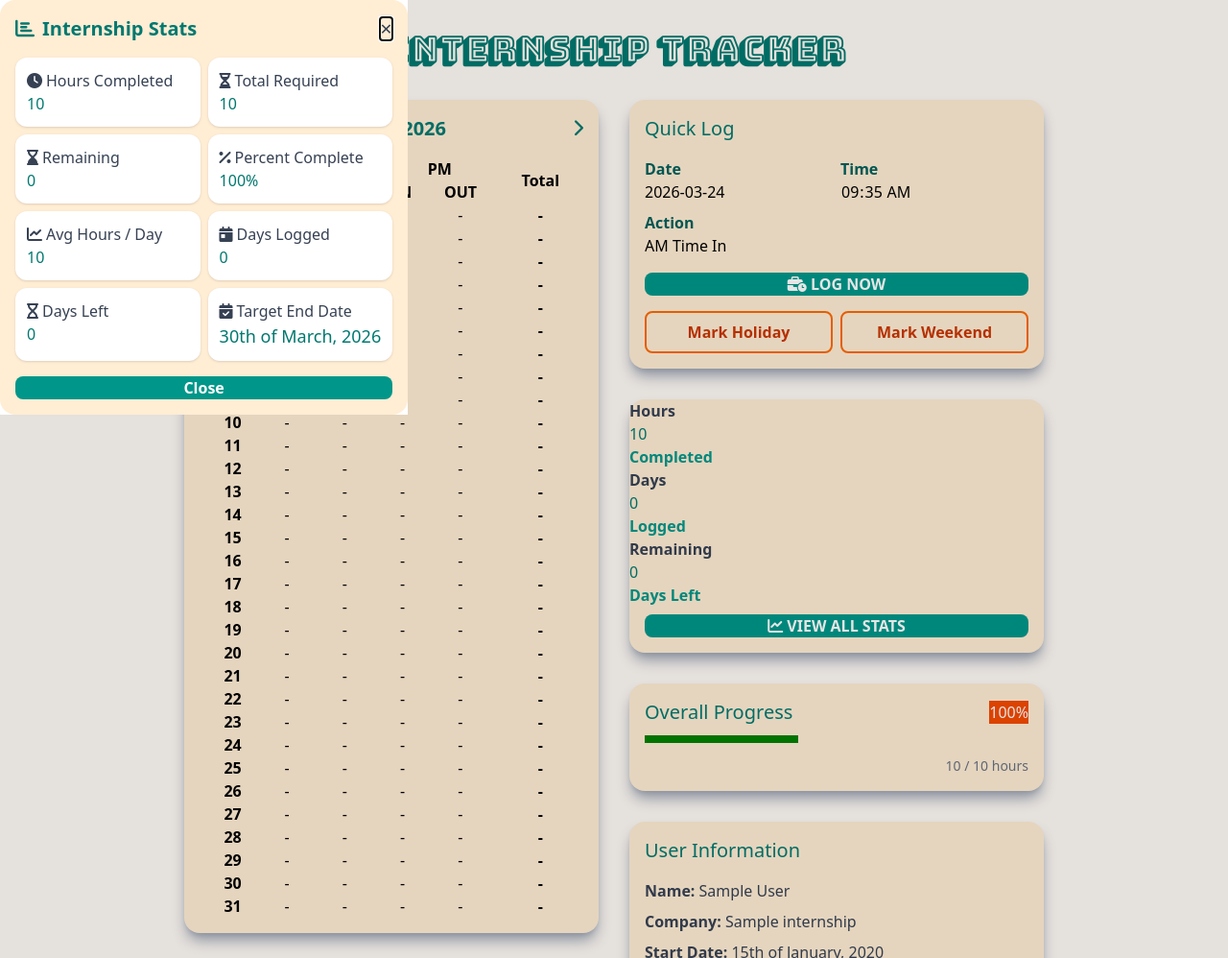
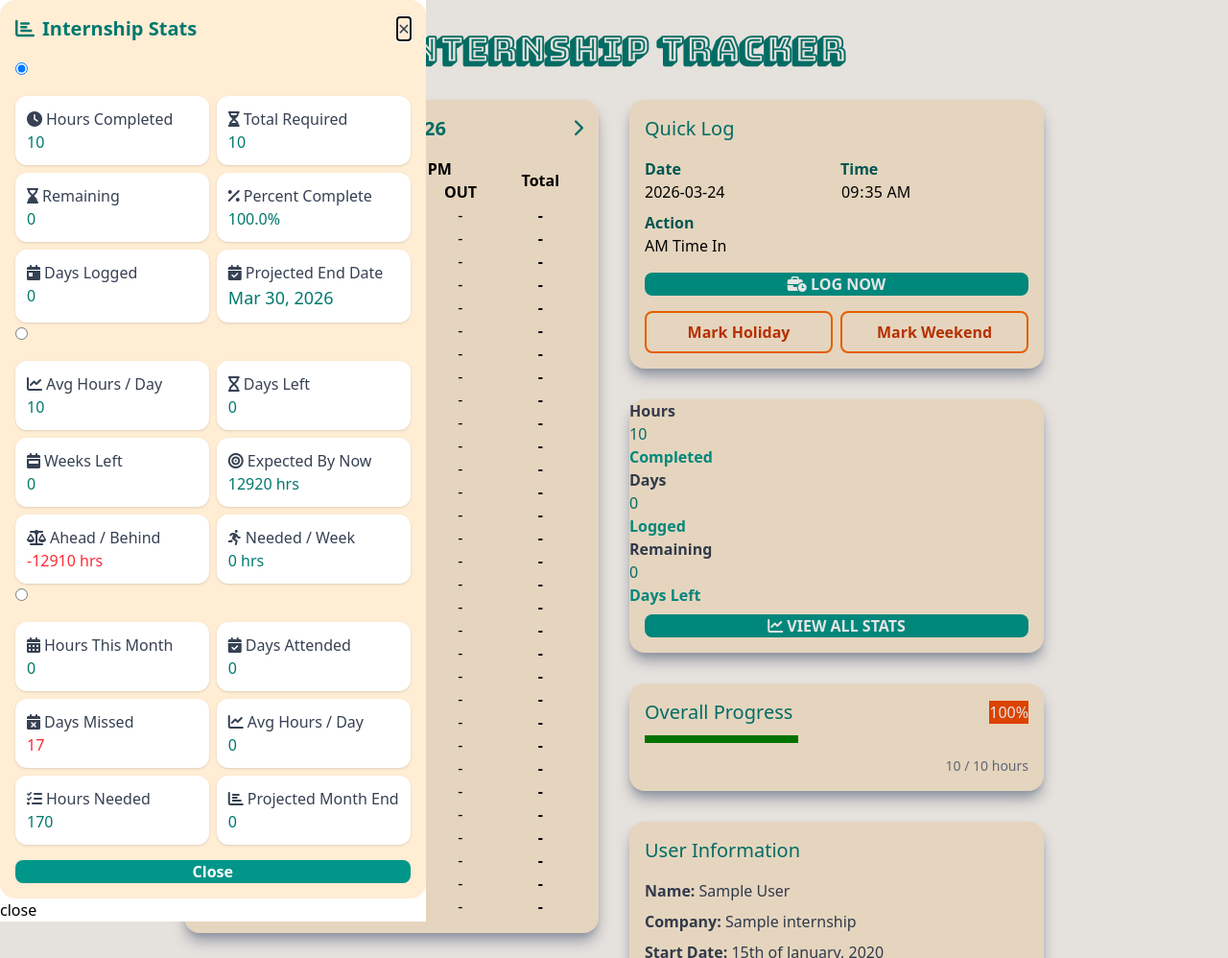
Before and after one commit to michaelgelooooo/Internship-Tracker, a Django app: page /internship-tracker/ in a window 1280 px wide, after a click on "VIEW ALL STATS". Shown: the whole page at 96% size. Run offline with Django 5.2, Linux system fonts and the light colour scheme; a user stored in the database is signed in; tables that the repository leaves empty hold one stand-in row (values such as "Sample post"); some libraries are stand-ins or nearby versions.

Commit message:
Expanded internship statistics

```diff
--- a/Main/templates/base.html
+++ b/Main/templates/base.html
@@ -55,7 +55,7 @@
         {% endblock %}
     </main>
 
-    <script src="{% static 'js/main.js' %}"></script>
+    <script src="{% static 'js/main.js' %}?v=2"></script>
 </body>
 
 </html>
--- a/Main/templates/pages/index.html
+++ b/Main/templates/pages/index.html
@@ -42,7 +42,7 @@
                     </div>
                     <div class="pt-2">
                         <button type="submit" {% if not next_action %}disabled{% endif %}
-                            class="btn w-full bg-teal-600 hover:bg-teal-700 text-white font-semibold rounded-lg">
+                            class="btn w-full bg-teal-600 hover:bg-teal-700 text-white border-none font-semibold rounded-lg">
                             <i class="fas fa-business-time"></i> LOG NOW
                         </button>
                     </div>
@@ -101,7 +101,7 @@
                     </div>
                 </div>
                 <div class="px-4 pb-4">
-                    <button class="btn w-full bg-teal-600 hover:bg-teal-700 text-white font-semibold rounded-lg"
+                    <button class="btn w-full bg-teal-600 hover:bg-teal-700 text-white border-none font-semibold rounded-lg"
                         type="button" onclick="document.getElementById('all-stats-modal').showModal()">
                         <i class="fas fa-chart-line"></i> VIEW ALL STATS
                     </button>
@@ -114,7 +114,7 @@
                 <div class="card-body p-4">
                     <div class="flex justify-between items-center">
                         <h2 class="card-title text-teal-700 text-xl">Overall Progress</h2>
-                        <span class="badge bg-orange-600 text-white border-none">{{ percent_complete }}%</span>
+                        <span class="badge bg-orange-600 text-white border-none">{{ percent_complete|floatformat:0 }}%</span>
                     </div>
 
                     <progress class="progress text-teal-600 h-2 mt-2" value="{{ total_logged }}"
--- a/Main/templates/partials/stats-modal.html
+++ b/Main/templates/partials/stats-modal.html
@@ -1,6 +1,6 @@
-<!-- View All Stats Modal -->
 <dialog id="all-stats-modal" class="modal modal-center sm:modal-middle p-0">
-    <form method="dialog" class="modal-box max-w-xl p-4 space-y-4 bg-orange-100 rounded-2xl">
+    <div class="modal-box max-w-xl p-4 space-y-4 bg-orange-100 rounded-2xl">
+
         <!-- Header -->
         <div class="flex justify-between items-center mb-4">
             <h3 class="text-xl font-bold text-teal-700 flex items-center gap-2">
@@ -12,74 +12,158 @@
             </button>
         </div>
 
-        <!-- Stats Grid -->
+        <!-- Tabs -->
+        <div class="tabs tabs-box w-full justify-center bg-orange-100 shadow-none rounded-xl">
+
+            <!-- Tab 1: Overall -->
+            <input type="radio" name="stats_tabs" class="tab font-bold text-teal-800 flex-1" aria-label="Overall"
+                checked />
+            <div class="tab-content pt-4">
                 <div class="grid grid-cols-2 gap-2">
-            <!-- Total Hours Completed -->
                     <div class="stat bg-white p-3 rounded-xl shadow">
-                <div class="stat-title flex items-center gap-1 text-gray-700"><i class="fas fa-clock"></i> Hours
-                    Completed</div>
+                        <div class="stat-title flex items-center gap-1 text-gray-700">
+                            <i class="fas fa-clock"></i> Hours Completed
+                        </div>
                         <div class="stat-value text-teal-700">{{ total_logged|stringformat:"g" }}</div>
                     </div>
-
-            <!-- Total Required Hours -->
                     <div class="stat bg-white p-3 rounded-xl shadow">
-                <div class="stat-title flex items-center gap-1 text-gray-700"><i class="fas fa-hourglass-half"></i>
-                    Total Required</div>
+                        <div class="stat-title flex items-center gap-1 text-gray-700">
+                            <i class="fas fa-hourglass-half"></i> Total Required
+                        </div>
                         <div class="stat-value text-teal-700">{{ total_required|stringformat:"g" }}</div>
                     </div>
-
-            <!-- Remaining Hours -->
                     <div class="stat bg-white p-3 rounded-xl shadow">
-                <div class="stat-title flex items-center gap-1 text-gray-700"><i class="fas fa-hourglass-end"></i>
-                    Remaining</div>
+                        <div class="stat-title flex items-center gap-1 text-gray-700">
+                            <i class="fas fa-hourglass-end"></i> Remaining
+                        </div>
                         <div class="stat-value text-teal-700">{{ remaining_hours|stringformat:"g" }}</div>
                     </div>
-
-            <!-- Percent Complete -->
                     <div class="stat bg-white p-3 rounded-xl shadow">
-                <div class="stat-title flex items-center gap-1 text-gray-700"><i class="fas fa-percent"></i> Percent
-                    Complete</div>
-                <div class="stat-value text-teal-700">{{ percent_complete }}%</div>
+                        <div class="stat-title flex items-center gap-1 text-gray-700">
+                            <i class="fas fa-percent"></i> Percent Complete
                         </div>
-
-            <!-- Average Hours per Day -->
+                        <div class="stat-value text-teal-700">{{ percent_complete|floatformat:1 }}%</div>
+                    </div>
                     <div class="stat bg-white p-3 rounded-xl shadow">
-                <div class="stat-title flex items-center gap-1 text-gray-700"><i class="fas fa-chart-line"></i> Avg
-                    Hours / Day</div>
-                <div class="stat-value text-teal-700">{{ total_avg|stringformat:"g" }}</div>
+                        <div class="stat-title flex items-center gap-1 text-gray-700">
+                            <i class="fas fa-calendar-day"></i> Days Logged
                         </div>
-
-            <!-- Total Days Logged -->
-            <div class="stat bg-white p-3 rounded-xl shadow">
-                <div class="stat-title flex items-center gap-1 text-gray-700"><i class="fas fa-calendar-day"></i> Days
-                    Logged</div>
                         <div class="stat-value text-teal-700">{{ total_days_logged }}</div>
                     </div>
-
-            <!-- Days Left -->
-            <div class="stat bg-white p-3 rounded-xl shadow">
-                <div class="stat-title flex items-center gap-1 text-gray-700"><i class="fas fa-hourglass"></i> Days Left
-                </div>
-                <div class="stat-value text-teal-700">{{ days_left }}</div>
-            </div>
-
-            <!-- Projected Completion -->
                     <div class="stat bg-white p-3 rounded-xl shadow">
                         <div class="stat-title flex items-center gap-1 text-gray-700">
-                    <i class="fas fa-calendar-check"></i> Target End Date
+                            <i class="fas fa-calendar-check"></i> Projected End Date
                         </div>
                         <div class="stat-value text-base sm:text-lg text-teal-700">
-                    {{ projected_completion|date:"jS \o\f F, Y" }}
+                            {{ projected_completion|date:"M j, Y" }}
+                        </div>
                     </div>
                 </div>
             </div>
 
+            <!-- Tab 2: Pace -->
+            <input type="radio" name="stats_tabs" class="tab font-bold text-teal-800 flex-1" aria-label="Pace" />
+            <div class="tab-content pt-4">
+                <div class="grid grid-cols-2 gap-2">
+                    <div class="stat bg-white p-3 rounded-xl shadow">
+                        <div class="stat-title flex items-center gap-1 text-gray-700">
+                            <i class="fas fa-chart-line"></i> Avg Hours / Day
+                        </div>
+                        <div class="stat-value text-teal-700">{{ total_avg|stringformat:"g" }}</div>
+                    </div>
+                    <div class="stat bg-white p-3 rounded-xl shadow">
+                        <div class="stat-title flex items-center gap-1 text-gray-700">
+                            <i class="fas fa-hourglass"></i> Days Left
+                        </div>
+                        <div class="stat-value text-teal-700">{{ days_left }}</div>
+                    </div>
+                    <div class="stat bg-white p-3 rounded-xl shadow">
+                        <div class="stat-title flex items-center gap-1 text-gray-700">
+                            <i class="fas fa-calendar-week"></i> Weeks Left
+                        </div>
+                        <div class="stat-value text-teal-700">{{ weeks_left }}</div>
+                    </div>
+                    <div class="stat bg-white p-3 rounded-xl shadow">
+                        <div class="stat-title flex items-center gap-1 text-gray-700">
+                            <i class="fas fa-bullseye"></i> Expected By Now
+                        </div>
+                        <div class="stat-value text-teal-700">{{ expected_hours_by_now|stringformat:"g" }} hrs</div>
+                    </div>
+                    <div class="stat bg-white p-3 rounded-xl shadow">
+                        <div class="stat-title flex items-center gap-1 text-gray-700">
+                            <i class="fas fa-balance-scale"></i> Ahead / Behind
+                        </div>
+                        <div
+                            class="stat-value {% if hours_ahead_behind >= 0 %}text-teal-700{% else %}text-red-500{% endif %}">
+                            {% if hours_ahead_behind >= 0 %}+{% endif %}{{ hours_ahead_behind|stringformat:"g" }} hrs
+                        </div>
+                    </div>
+                    <div class="stat bg-white p-3 rounded-xl shadow">
+                        <div class="stat-title flex items-center gap-1 text-gray-700">
+                            <i class="fas fa-running"></i> Needed / Week
+                        </div>
+                        <div class="stat-value text-teal-700">{{ required_avg_going_forward|stringformat:"g" }} hrs
+                        </div>
+                    </div>
+                </div>
+            </div>
+
+            <!-- Tab 3: Monthly -->
+            <input type="radio" name="stats_tabs" class="tab font-bold text-teal-800 flex-1" aria-label="Monthly" />
+            <div class="tab-content pt-4">
+                <div class="grid grid-cols-2 gap-2">
+                    <div class="stat bg-white p-3 rounded-xl shadow">
+                        <div class="stat-title flex items-center gap-1 text-gray-700">
+                            <i class="fas fa-calendar-alt"></i> Hours This Month
+                        </div>
+                        <div class="stat-value text-teal-700">{{ hours_this_month|stringformat:"g" }}</div>
+                    </div>
+                    <div class="stat bg-white p-3 rounded-xl shadow">
+                        <div class="stat-title flex items-center gap-1 text-gray-700">
+                            <i class="fas fa-calendar-check"></i> Days Attended
+                        </div>
+                        <div class="stat-value text-teal-700">{{ days_attended_this_month }}</div>
+                    </div>
+                    <div class="stat bg-white p-3 rounded-xl shadow">
+                        <div class="stat-title flex items-center gap-1 text-gray-700">
+                            <i class="fas fa-calendar-times"></i> Days Missed
+                        </div>
+                        <div
+                            class="stat-value {% if days_missed_this_month > 0 %}text-red-500{% else %}text-teal-700{% endif %}">
+                            {{ days_missed_this_month }}
+                        </div>
+                    </div>
+                    <div class="stat bg-white p-3 rounded-xl shadow">
+                        <div class="stat-title flex items-center gap-1 text-gray-700">
+                            <i class="fas fa-chart-line"></i> Avg Hours / Day
+                        </div>
+                        <div class="stat-value text-teal-700">{{ monthly_avg|stringformat:"g" }}</div>
+                    </div>
+                    <div class="stat bg-white p-3 rounded-xl shadow">
+                        <div class="stat-title flex items-center gap-1 text-gray-700">
+                            <i class="fas fa-tasks"></i> Hours Needed
+                        </div>
+                        <div class="stat-value text-teal-700">{{ hours_needed_this_month|stringformat:"g" }}</div>
+                    </div>
+                    <div class="stat bg-white p-3 rounded-xl shadow">
+                        <div class="stat-title flex items-center gap-1 text-gray-700">
+                            <i class="fas fa-chart-bar"></i> Projected Month End
+                        </div>
+                        <div class="stat-value text-teal-700">{{ projected_hours_end_of_month|stringformat:"g" }}</div>
+                    </div>
+                </div>
+            </div>
+
+        </div>
+
         <!-- Close Button -->
         <div class="modal-action mt-4">
-            <button type="button" class="btn w-full bg-teal-600 hover:bg-teal-700 text-white font-semibold rounded-lg"
+            <button type="button"
+                class="btn w-full bg-teal-600 hover:bg-teal-700 text-white border-none font-semibold rounded-lg"
                 onclick="document.getElementById('all-stats-modal').close()">
                 Close
             </button>
         </div>
-    </form>
+    </div>
+    <form method="dialog" class="modal-backdrop"><button>close</button></form>
 </dialog>
--- a/Main/views.py
+++ b/Main/views.py
@@ -3,7 +3,7 @@
 from django.contrib.auth import authenticate, login, logout
 from django.contrib.auth.decorators import login_required
 from django.contrib.auth.models import User
-from django.db.models import Q
+from django.db.models import Q, Sum
 from django.contrib import messages
 from datetime import datetime, date, timedelta
 from django.utils import timezone
@@ -11,17 +11,17 @@
 from .models import Internship, DailyTimeRecord
 from django.core.exceptions import ValidationError
 from django.http import JsonResponse
+import math
 
 
 def get_internship_stats(internship):
     today = date.today()
 
+    # --- Overall ---
     total_logged = internship.total_hours_logged
     total_required = internship.total_hours_required
     remaining_hours = max(total_required - total_logged, 0)
-    percent_complete = (
-        int((total_logged / total_required) * 100) if total_required else 0
-    )
+    percent_complete = (total_logged / total_required) * 100 if total_required else 0
 
     total_days_logged = (
         DailyTimeRecord.objects.filter(
@@ -34,8 +34,6 @@
         .count()
     )
 
-    total_avg = round(total_logged / max(total_days_logged, 1), 2)
-
     def add_workdays(start_date, workdays):
         current_date = start_date
         days_added = 0
@@ -45,7 +43,9 @@
                 days_added += 1
         return current_date
 
+    standard_hours_per_week = 40
     standard_hours_per_day = 10
+
     if remaining_hours > 0:
         days_left = int((remaining_hours / standard_hours_per_day) + 0.999)
         projected_completion = add_workdays(today, days_left)
@@ -53,15 +53,98 @@
         days_left = 0
         projected_completion = today
 
+    # --- Pace ---
+    total_avg = round(total_logged / max(total_days_logged, 1), 2)
+    weeks_left = math.ceil(days_left / 4) if days_left > 0 else 0
+
+    start_date = internship.start_date
+    weeks_elapsed = (today - start_date).days // 7
+    expected_hours_by_now = round(weeks_elapsed * standard_hours_per_week, 2)
+    hours_ahead_behind = round(total_logged - expected_hours_by_now, 2)
+
+    if hours_ahead_behind > 0:
+        pace_status = "Ahead"
+    elif hours_ahead_behind < 0:
+        pace_status = "Behind"
+    else:
+        pace_status = "On Track"
+
+    required_avg_going_forward = (
+        round(remaining_hours / weeks_left, 2) if weeks_left > 0 else 0
+    )
+
+    # --- Monthly ---
+    monthly_records = DailyTimeRecord.objects.filter(
+        internship=internship,
+        date__year=today.year,
+        date__month=today.month,
+        is_holiday=False,
+        is_weekend=False,
+    )
+
+    hours_this_month = monthly_records.aggregate(total=Sum("total_hours"))["total"] or 0
+
+    days_attended_this_month = monthly_records.filter(
+        Q(am_in__isnull=False, am_out__isnull=False)
+        | Q(pm_in__isnull=False, pm_out__isnull=False)
+    ).count()
+
+    monthly_avg = round(hours_this_month / max(days_attended_this_month, 1), 2)
+
+    _, last_day = monthrange(today.year, today.month)
+
+    workdays_remaining_in_month = sum(
+        1
+        for d in range(today.day + 1, last_day + 1)
+        if date(today.year, today.month, d).weekday() < 4
+    )
+
+    workdays_elapsed_this_month = sum(
+        1
+        for d in range(1, today.day + 1)
+        if date(today.year, today.month, d).weekday() < 4
+    )
+
+    days_missed_this_month = max(
+        workdays_elapsed_this_month - days_attended_this_month, 0
+    )
+
+    projected_hours_end_of_month = round(
+        hours_this_month + (monthly_avg * workdays_remaining_in_month), 2
+    )
+
+    # Weeks elapsed this month for pace calculation
+    weeks_elapsed_this_month = workdays_elapsed_this_month / 4
+    expected_hours_this_month = round(
+        weeks_elapsed_this_month * standard_hours_per_week, 2
+    )
+    hours_needed_this_month = round(
+        max(expected_hours_this_month - hours_this_month, 0), 2
+    )
+
     return {
+        # Overall
         "total_logged": total_logged,
         "total_required": total_required,
         "remaining_hours": remaining_hours,
         "percent_complete": percent_complete,
         "total_days_logged": total_days_logged,
+        "projected_completion": projected_completion,
+        # Pace
         "total_avg": total_avg,
         "days_left": days_left,
-        "projected_completion": projected_completion,
+        "weeks_left": weeks_left,
+        "expected_hours_by_now": expected_hours_by_now,
+        "hours_ahead_behind": hours_ahead_behind,
+        "pace_status": pace_status,
+        "required_avg_going_forward": required_avg_going_forward,
+        # Monthly
+        "hours_this_month": hours_this_month,
+        "days_attended_this_month": days_attended_this_month,
+        "days_missed_this_month": days_missed_this_month,
+        "monthly_avg": monthly_avg,
+        "hours_needed_this_month": hours_needed_this_month,
+        "projected_hours_end_of_month": projected_hours_end_of_month,
     }
 
 
```
Lines whose indentation alone changed are shown as unchanged.
